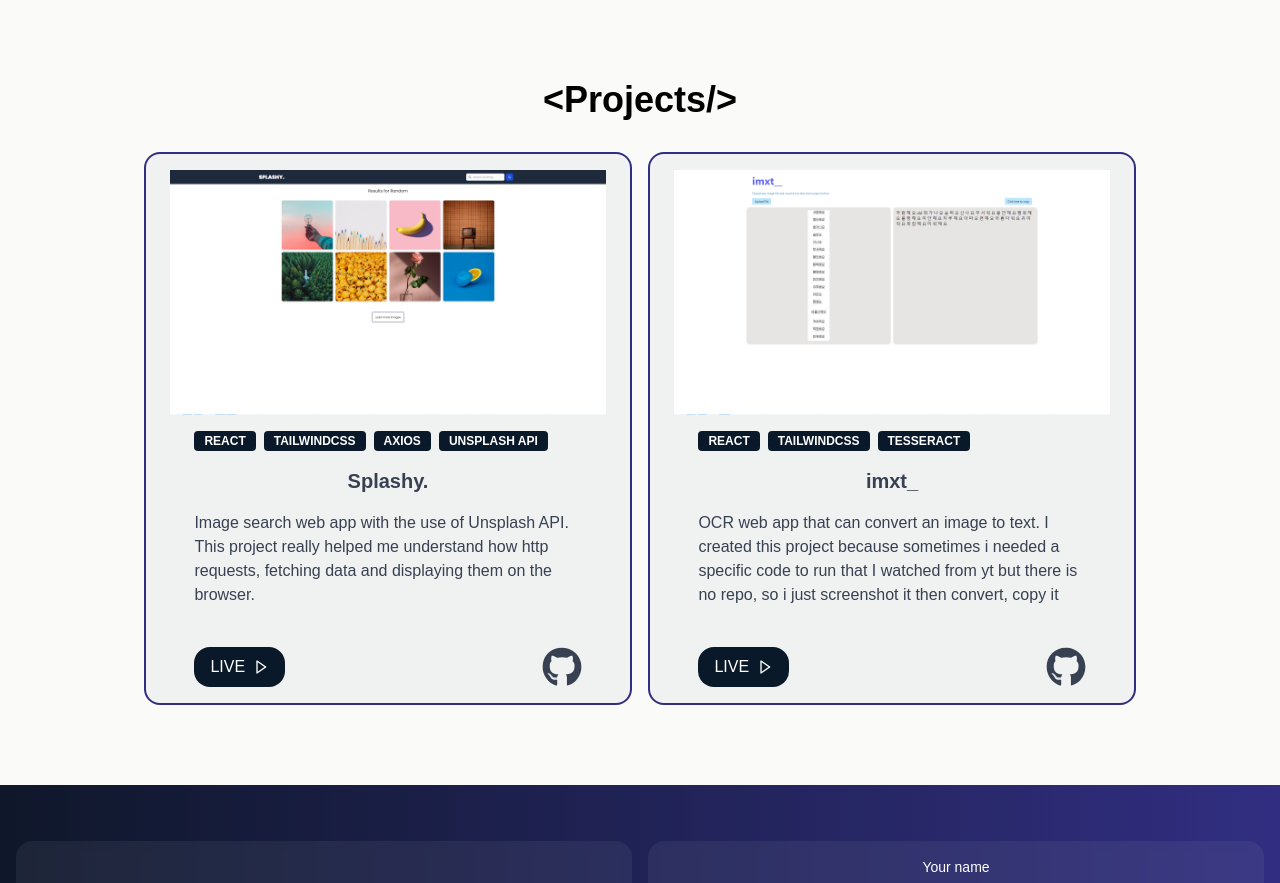
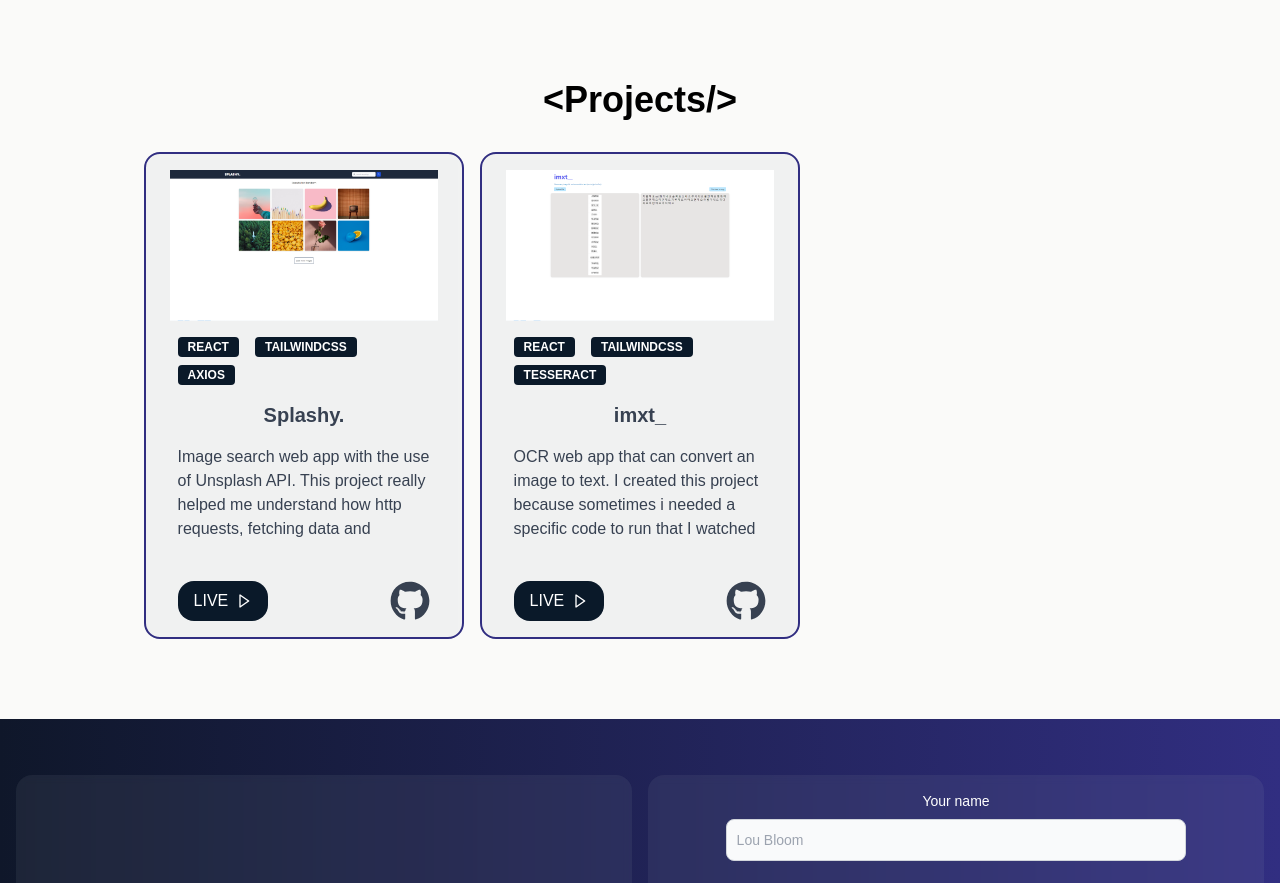
Before and after one commit to lthrsdnto/my_portfolio, a React (Create React App) app: page / in a window 1280 px wide. Shown: the part 1940-2823 px from the top of the page. Built offline with nearby package versions, Linux system fonts and the light colour scheme.

Commit message:
Update Projects.jsx

```diff
--- a/src/components/Projects.jsx
+++ b/src/components/Projects.jsx
@@ -17,7 +17,7 @@ function Projects({ textEnter, textLeave }) {
           {"<"}Projects{"/>"}
         </motion.h1>
       </div>
-      <div className="grid grid-cols-1 md:grid-cols-2 gap-4 place-items-center p-4 mx-auto">
+      <div className="grid grid-cols-1 md:grid-cols-3 gap-4 place-items-center p-4 mx-auto">
         <div className="bg-gray-400 rounded-2xl bg-clip-padding backdrop-filter backdrop-blur-sm bg-opacity-10 border-indigo-900 border-2 dark:border-none">
           <img
             src={splashy}
@@ -25,7 +25,7 @@ function Projects({ textEnter, textLeave }) {
             className="object-fit w-full h-3/5 object-center py-4 px-6  duration-200 ease-linear"
           />
           <div className="dark:text-white text-gray-700 w-4/5 mx-auto ">
-            <div className="flex flex-wrap text-white">
+            <div className="flex flex-wrap text-white gap-2">
               <span className="bg-[#0A1929] hover:text-[#64FFDA] text-xs font-semibold mr-2 px-2.5 py-0.5 rounded">
                 REACT
               </span>
@@ -35,9 +35,7 @@ function Projects({ textEnter, textLeave }) {
               <span className="bg-[#0A1929] hover:text-[#64FFDA] text-xs font-semibold mr-2 px-2.5 py-0.5 rounded">
                 AXIOS
               </span>
-              <span className="bg-[#0A1929] hover:text-[#64FFDA] text-xs font-semibold mr-2 px-2.5 py-0.5 rounded">
-                UNSPLASH API
-              </span>
+
             </div>
             <h3 className="text-center text-xl py-4 font-bold">Splashy.</h3>
             <p className="text-left text-md whitespace-normal h-24 overflow-auto">
@@ -74,7 +72,7 @@ function Projects({ textEnter, textLeave }) {
             className="object-fit w-full h-3/5 object-center py-4 px-6  duration-200 ease-linear"
           />
           <div className=" dark:text-white text-gray-700 w-4/5 mx-auto ">
-            <div className="flex flex-wrap text-white">
+            <div className="flex flex-wrap text-white gap-2">
               <span className="bg-[#0A1929]  hover:text-[#64FFDA] text-xs font-semibold mr-2 px-2.5 py-0.5 rounded">
                 REACT
               </span>
```
